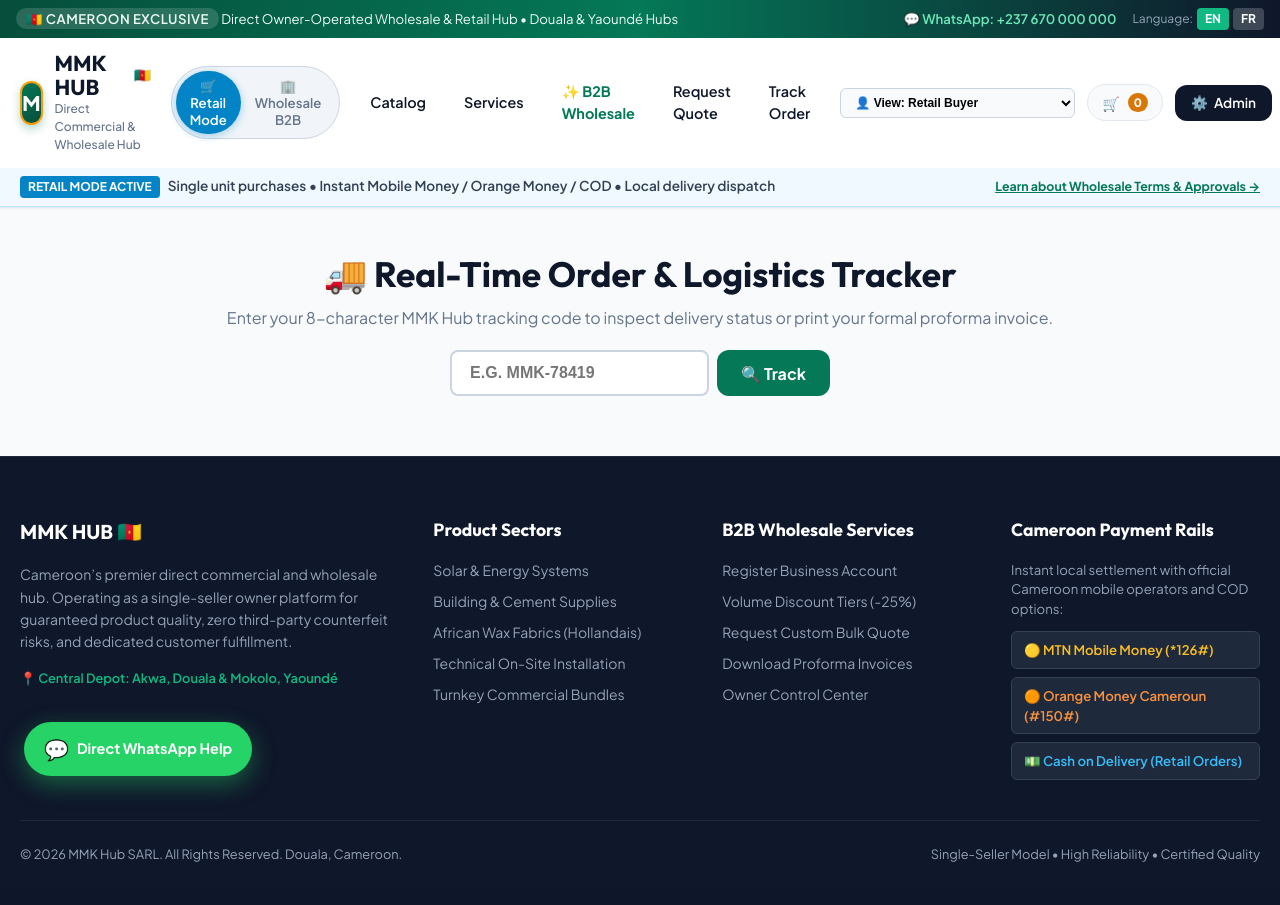
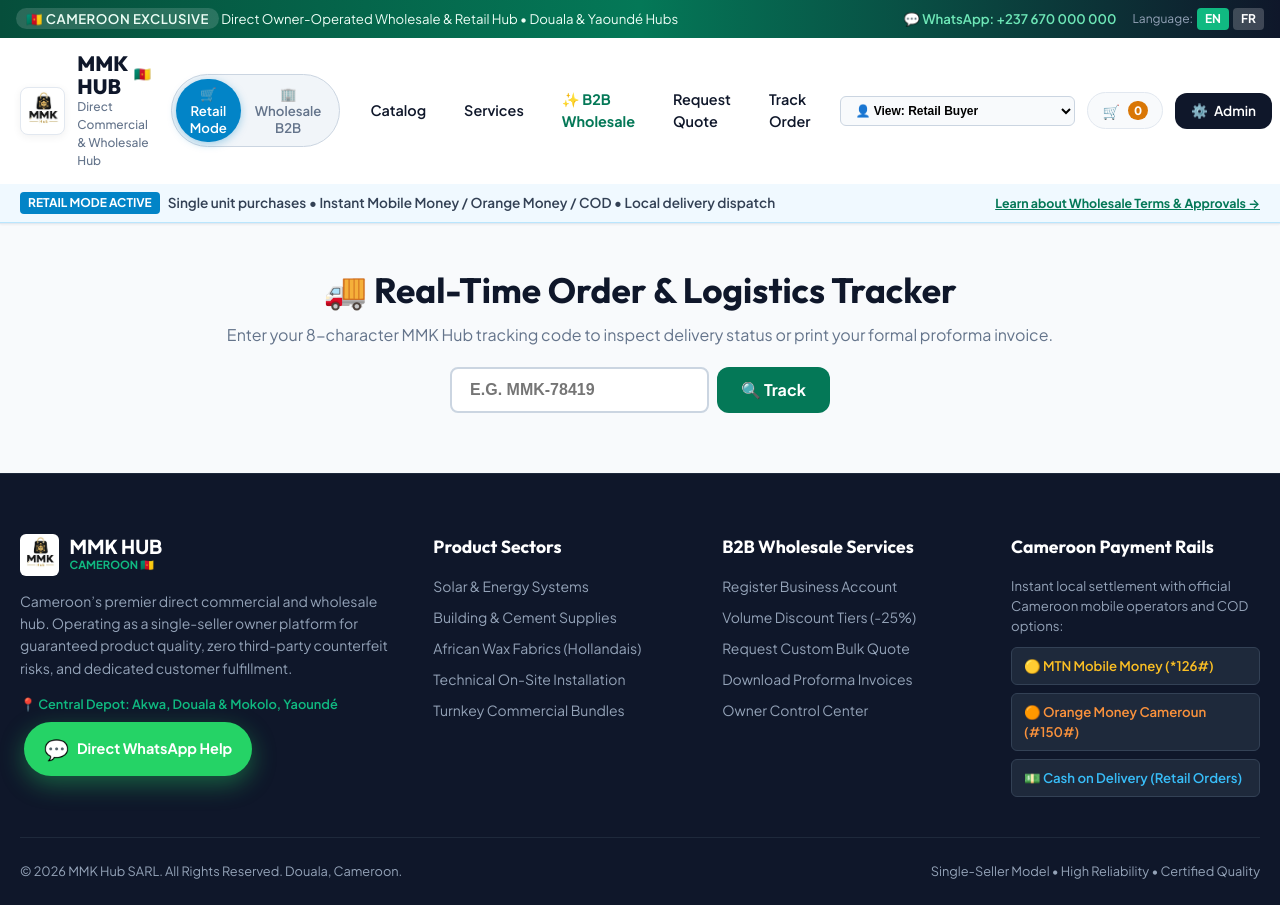
Before and after one commit to PricileMefang/mmkhub, a PHP site: page /track.php in a window 1280 px wide. Before the commit the page ends 862 px from the top, so only its background shows below. Run offline with PHP 8.4, Linux system fonts and the light colour scheme; data comes from the database, SQL or seed files in the repository.

Commit message:
Integrate official MMK Hub logo across header, footer, admin sidebar, and printable invoices

```diff
--- a/css/style.css
+++ b/css/style.css
@@ -1253,3 +1253,20 @@ button {
     grid-template-columns: 1fr;
   }
 }
+
+.brand-logo-img {
+  height: 48px;
+  width: auto;
+  max-width: 52px;
+  object-fit: contain;
+  border-radius: 8px;
+  background: #ffffff;
+  padding: 3px;
+  border: 1px solid #e2e8f0;
+  box-shadow: 0 2px 8px rgba(0, 0, 0, 0.06);
+  transition: transform 0.25s ease;
+}
+
+.brand-wrapper:hover .brand-logo-img {
+  transform: scale(1.05);
+}
--- a/includes/footer.php
+++ b/includes/footer.php
@@ -84,7 +84,13 @@ $lang = get_lang();
     <div class="footer-container">
 
       <div class="footer-col">
-        <h4 style="color: #fff; font-size: 1.25rem;">MMK HUB 🇨🇲</h4>
+        <div style="display: flex; align-items: center; gap: 10px; margin-bottom: 14px;">
+          <img src="assets/images/logo.png" alt="MMK Hub" style="height: 42px; border-radius: 6px; background: #fff; padding: 2px;">
+          <div>
+            <div style="color: #fff; font-weight: 800; font-size: 1.2rem; line-height: 1;">MMK HUB</div>
+            <div style="font-size: 0.7rem; color: #10b981; font-weight: 700;">CAMEROON 🇨🇲</div>
+          </div>
+        </div>
         <p style="font-size: 0.875rem; line-height: 1.6; margin-bottom: 16px;">
           <?= t(
             'Cameroon’s premier direct commercial and wholesale hub. Operating as a single-seller owner platform for guaranteed product quality, zero third-party counterfeit risks, and dedicated customer fulfillment.',
--- a/includes/header.php
+++ b/includes/header.php
@@ -11,7 +11,7 @@ $user_role = get_user_role();
   <meta name="viewport" content="width=device-width, initial-scale=1.0">
   <title><?= t('MMK Hub - Cameroon Commercial & Wholesale Sourcing', 'MMK Hub - Plateforme Commerciale & Vente en Gros au Cameroun') ?></title>
   <link rel="stylesheet" href="css/style.css">
-  <link rel="icon" href="assets/images/solar_lantern.jpg">
+  <link rel="icon" href="assets/images/logo.png">
 </head>
 <body data-mode="<?= $is_ws ? 'wholesale' : 'retail' ?>">
 
@@ -39,9 +39,11 @@ $user_role = get_user_role();
 
       <!-- Brand Logo -->
       <a href="index.php" class="brand-wrapper">
-        <div class="brand-logo-badge">M</div>
+        <img src="assets/images/logo.png" alt="MMK Hub Logo" class="brand-logo-img">
         <div class="brand-info">
-          <h1>MMK HUB <span style="font-size: 0.85rem; color: #10b981;">🇨🇲</span></h1>
+          <div style="font-size: 1.3rem; font-weight: 800; color: #0f172a; line-height: 1.1; font-family: 'Outfit', sans-serif; display: flex; align-items: center; gap: 6px;">
+            <span>MMK HUB</span> <span style="font-size: 0.85rem;">🇨🇲</span>
+          </div>
           <div class="brand-tagline"><?= t('Direct Commercial & Wholesale Hub', 'Commerce Direct & Vente en Gros') ?></div>
         </div>
       </a>
--- a/track.php
+++ b/track.php
@@ -91,14 +91,17 @@ $currentStep = $order ? ($statusMap[$order['fulfillment_status']] ?? 1) : 1;
 
       <!-- Invoice Header -->
       <div style="display: flex; justify-content: space-between; border-bottom: 2px solid #0f172a; padding-bottom: 20px; margin-bottom: 24px;">
-        <div>
-          <h2 style="font-size: 1.8rem; color: #047857; margin-bottom: 4px;">MMK HUB SARL</h2>
+        <div style="display: flex; gap: 16px; align-items: center;">
+          <img src="assets/images/logo.png" alt="MMK Hub" style="height: 60px; border-radius: 8px; border: 1px solid #cbd5e1; padding: 2px;">
+          <div>
+            <h2 style="font-size: 1.8rem; color: #047857; margin-bottom: 2px;">MMK HUB SARL</h2>
           <div style="font-size: 0.85rem; color: #475569; line-height: 1.4;">
             RC/DLA/2026/B/8921 • NIU: M0226149204A<br>
             Akwa Commercial Center, Douala, Cameroon<br>
             Phone / WhatsApp: +237 670 000 000 • Email: contact@mmkhub.cm
           </div>
         </div>
+      </div>
 
         <div style="text-align: right;">
           <h3 style="font-size: 1.4rem; color: #0f172a;"><?= t('PROFORMA INVOICE', 'FACTURE PROFORMA') ?></h3>
```
Also changed, not shown: admin.php (+4 -4 lines), assets/images/logo.jpg (added), assets/images/logo.png (added).
